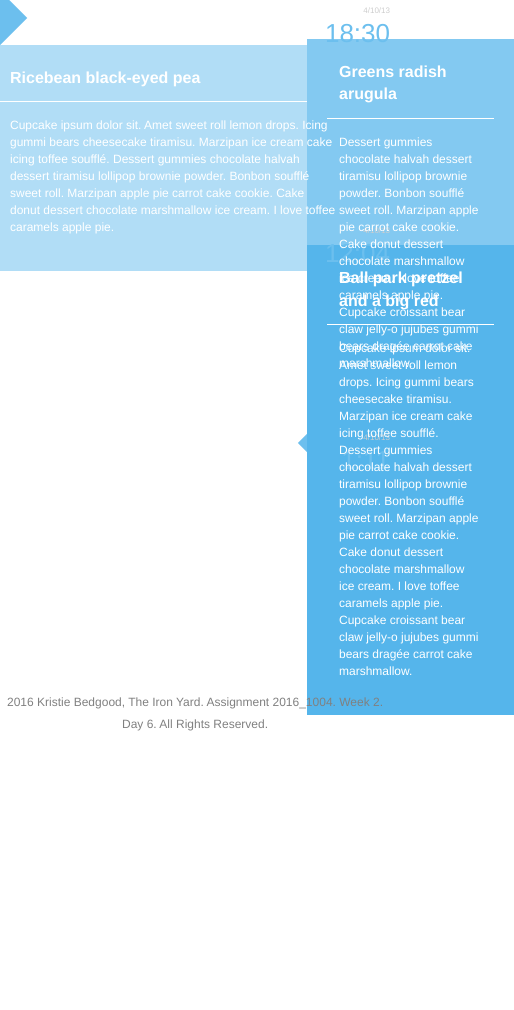
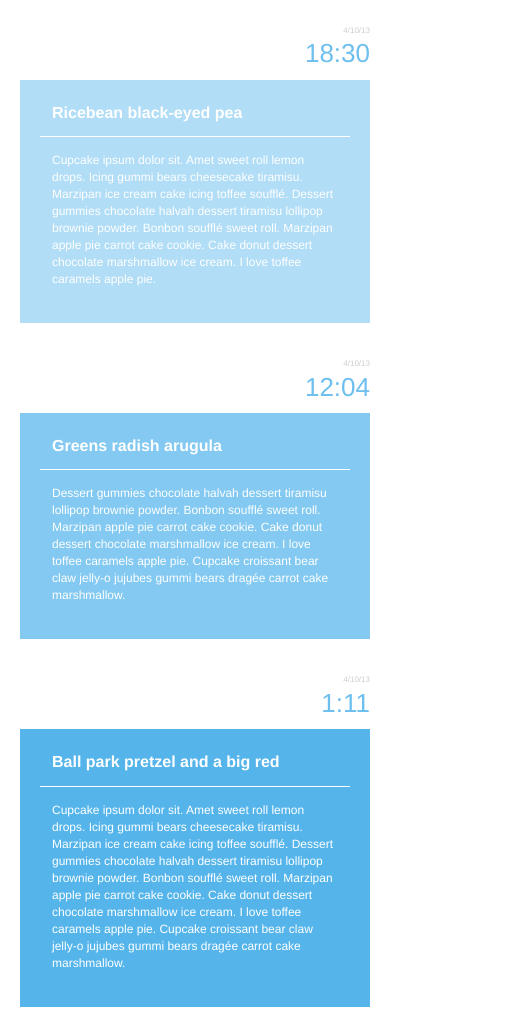
Before and after one commit to KBedgood/2016_1004_week2_day6_kb_html_layouts_timeline, a website: page index.html in a window 390 px wide. Shown: the top 1010 px of the page, 514 px wide, since content can reach past the window. Before the commit the page ends 844 px from the top, so only its background shows below. Drawn offline with Linux system fonts and the light colour scheme.

Commit message:
updated carrot 3

```diff
--- a/index.html
+++ b/index.html
@@ -25,8 +25,8 @@
                                                             <div class="smallCircle"><i class="fa fa-mobile" aria-hidden="true"></i></div>
                                                 </div>
                                     </div>
-                                    <div class="content">
-                                                <div class="carrot1"></div>
+                                    <div class="content content1">
+                                                <div class="carrot carrot1"></div>
                                                 <h3 class="title">Ricebean black-eyed pea</h3>
                                                 <p class="blog">Cupcake ipsum dolor sit. Amet sweet roll lemon drops. Icing gummi bears cheesecake tiramisu. Marzipan ice cream cake icing toffee soufflé. Dessert gummies chocolate halvah dessert tiramisu lollipop brownie powder. Bonbon soufflé sweet roll. Marzipan apple pie carrot cake cookie. Cake donut dessert chocolate marshmallow ice cream. I love toffee caramels apple pie. </p></div>
                                                 </div>
@@ -44,8 +44,8 @@
                                                             <div class="smallCircle"><div id="laptop"><i class="fa fa-desktop" aria-hidden="true"></i></div></div>
                                                 </div>
                                     </div>
-                                    <div class="content2">
-                                                <div class="carrot2"></div>
+                                    <div class="content content2">
+                                                <div class="carrot carrot2"></div>
                                                 <h3 class="title">Greens radish arugula</h3>
                                                 <p class="blog">Dessert gummies chocolate halvah dessert tiramisu lollipop brownie powder. Bonbon soufflé sweet roll. Marzipan apple pie carrot cake cookie. Cake donut dessert chocolate marshmallow ice cream. I love toffee caramels apple pie. Cupcake croissant bear claw jelly-o jujubes gummi bears dragée carrot cake marshmallow.</p></div>
                                                 </div>
@@ -57,13 +57,13 @@
                                                 <h1 class="time">1:11</h1>
                                     </div>
                                     <div class="iconBar">
-                                                <div class="rectangle">
+                                                <div class="rectangle rectangle3">
                                                             <div class="largeCircle"></div>
                                                             <div class="smallCircle"><i class="fa fa-home" aria-hidden="true"></i></div>
                                                 </div>
                                     </div>
-                                    <div class="content3">
-                                    <div class="carrot3"></div>
+                                    <div class="content content3">
+                                    <div class="carrot carrot3"></div>
                                                 <h3 class="title">Ball park pretzel and a big red</h3>
                                                 <p class="blog">Cupcake ipsum dolor sit. Amet sweet roll lemon drops. Icing gummi bears cheesecake tiramisu. Marzipan ice cream cake icing toffee soufflé. Dessert gummies chocolate halvah dessert tiramisu lollipop brownie powder. Bonbon soufflé sweet roll. Marzipan apple pie carrot cake cookie. Cake donut dessert chocolate marshmallow ice cream. I love toffee caramels apple pie. Cupcake croissant bear claw jelly-o jujubes gummi bears dragée carrot cake marshmallow.</p></div>
                                                 </div>
--- a/main.scss
+++ b/main.scss
@@ -93,8 +93,8 @@ i {
 }
 
 .content {
+            height: 192px;
             width: 53%;
-            margin-left: -22px;
             padding: 10px 20px;
             background-color: lighten(#6CBFEE, 15);
 }
@@ -115,7 +115,7 @@ i {
     top: 234px;
     width: 20px;
     height: 20px;
-    background-color: lighten($theme, 15);
+    background-color: lighten($themeColor, 15);
 
     transform: rotate(45deg);
     margin-left: -24px;
@@ -124,7 +124,7 @@ i {
 
 .carrot3 {
     position: absolute;
-    top: 433px;
+    top: 470px;
     width: 20px;
     height: 20px;
     background-color: $themeColor;
@@ -136,9 +136,8 @@ i {
 .content2,
 .content3 {
             width: 53%;
-            margin-left: 307px;
-            margin-top: -226px;
             padding: 10px 20px;
+            display: inline-block;
 }
 
 .content2 {
@@ -158,8 +157,11 @@ i {
 }
 
 .entry {
-      margin-bottom:20px;
-      max-height:200px;
+
+}
+
+.rectangle3 {
+    height: 200px;
 }
 
 .blog {
@@ -187,16 +189,33 @@ i {
 @media (max-width: 990px) {
             .container {
                         width: 100%;
+                        padding: 20px;
+
             }
             .iconBar {
                         display: none;
             }
             .dateTime,
             .content {
+                        height: 100%;
                         display: block;
                         width: 100%;
             }
+
+            .carrot {
+    display: none;
 }
+
+.time {
+    margin-bottom: 15px;
+}
+
+.entry {
+    margin-bottom: 30px;
+}
+
+}
+
 
 .footer {
             @include footer();
```
Also changed, not shown: css/main.css, 1 other file.
